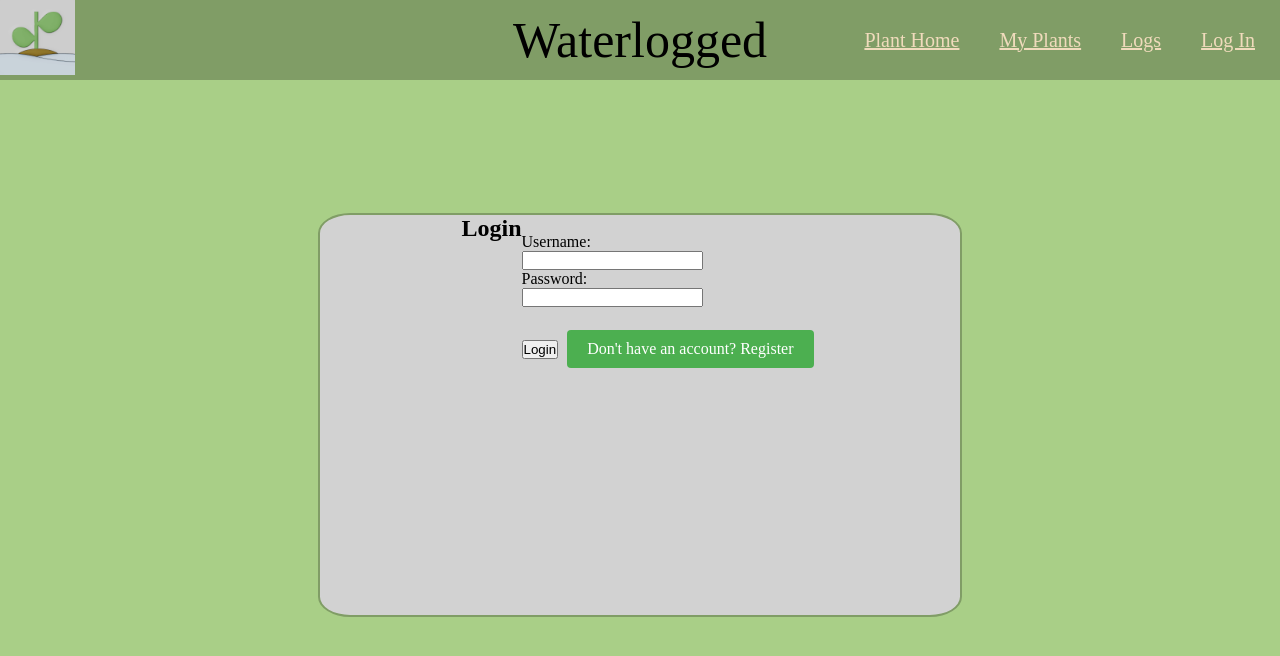
After one commit to SKel1817/waterlogged, a PHP site: page /html/users.php in a window 1280 px wide. The commit adds this page. Shown: the top 656 px of the page. Run offline with PHP 8.4, Linux system fonts and the light colour scheme.

Commit message:
php without images working

```diff
--- a/css/mainStyle.css
+++ b/css/mainStyle.css
@@ -55,6 +55,17 @@ article {
   height: 30vh;
   border: #809d66 2px solid;
   border-radius: 5%;
+  position: absolute;
+  top: 50%;
+  left: 50%;
+  transform: translate(-50%, -50%);
+}
+
+#registerForm {
+  position: absolute;
+  top: 50%;
+  left: 50%;
+  transform: translate(-50%, -50%);
 }
 
 .login {
@@ -98,3 +109,16 @@ article {
   border-radius: 4px;
   cursor: pointer;
 }
+
+.register-button {
+  display: inline-block;
+  padding: 10px 20px;
+  margin: 5px;
+  background-color: #4CAF50; /* or any color you prefer */
+  color: white;
+  text-align: center;
+  text-decoration: none;
+  border: none;
+  border-radius: 4px;
+  cursor: pointer;
+}
--- a/html/users.html
+++ b/html/users.html
@@ -18,7 +18,7 @@
         </div>
         <div class="please"style="position: absolute; left: 50%; transform: translateX(-50%);">Waterlogged</div>
         <ul>
-          <li><a href="../index.html">Plant Home</a></li>
+          <li><a href="../index.php">Plant Home</a></li>
           <li><a href="./myPlants.html">My Plants</a></li>
           <li><a href="./logs.html">Logs</a></li>
           <li><a href="#">Log In</a></li>
@@ -31,7 +31,7 @@
       <div>
         <article>
           <form action="/action_page.php">
-            <label for="fname">First name:</label><br>
+            <label for="username">First name:</label><br>
             <input type="text" id="fname" name="fname" value=""><br>
             <label for="lname">Last name:</label><br>
             <input type="text" id="lname" name="lname" value=""><br><br>
--- /dev/null
+++ b/html/users.php
@@ -0,0 +1,107 @@
+<?php
+session_start();
+
+// Define variables for database connection
+$servername = "localhost";
+$dbUsername = "cof";
+$dbPassword = "cOwmoo1324!";
+$dbname = "waterlogged";
+
+// Create database connection
+$conn = new mysqli($servername, $dbUsername, $dbPassword, $dbname);
+
+// Check database connection
+if ($conn->connect_error) {
+    die("Connection failed: " . $conn->connect_error);
+}
+
+// Initialize variables
+$username = "";
+$password = "";
+$error = "";
+$loggedInUser = "";
+$loggedInName = "";
+
+// Process form submission
+if ($_SERVER["REQUEST_METHOD"] == "POST") {
+    if (isset($_POST['login'])) {
+        // Login logic
+        $username = $conn->real_escape_string($_POST['username']);
+        $password = $conn->real_escape_string($_POST['password']);
+
+        $sql = "SELECT id FROM users WHERE username = '$username' AND password = '$password'";
+        $result = $conn->query($sql);
+
+        if ($result->num_rows == 1) {
+            $user = $result->fetch_assoc();
+            $_SESSION['user_id'] = $user['id'];
+            header("Location: ../html/myPlants.php"); // Redirect to the plants page
+            exit();
+        } else {
+            $error = "Invalid username or password.";
+        }
+    }
+}
+if (isset($_SESSION['user_id'])) {
+    $loggedInUser = $_SESSION['user_id'];
+
+}
+
+$conn->close();
+?>
+
+<!DOCTYPE html>
+<html lang="en">
+<head>
+    <meta charset="UTF-8" />
+    <meta name="viewport" content="width=device-width, initial-scale=1.0" />
+    <title>Log In / Register</title>
+    <link rel="stylesheet" href="../css/mainStyle.css" />
+</head>
+<body>
+    <header>
+        <nav class="nav-links">
+            <div class="logo">
+                <img src="../images/Waterlogged_Logo.png" alt="Waterlogged Logo" id="logo"/>
+            </div>
+            <div class="please" style="position: absolute; left: 50%; transform: translateX(-50%);">
+                Waterlogged
+            </div>
+            <ul>
+            <li><a href="../index.php">Plant Home</a></li>
+            <li><a href="../html/myPlants.php">My Plants</a></li>
+            <li><a href="../html/logs.php">Logs</a></li>
+            <li><a href="#">Log In</a></li>
+        </ul>
+        </nav>
+    </header>
+
+    <section class="login">
+        <?php if ($error): ?>
+            <p><?php echo $error; ?></p>
+        <?php endif; ?>
+        <?php if ($loggedInUser): ?>
+        <p>Already logged in as <?php echo htmlspecialchars($loggedInUser); ?></p>
+        <form action="logout.php" method="post">
+            <input type="submit" name="logout" value="Sign Out">
+        </form>
+        <?php endif; ?>
+        <!-- Login Form -->
+        <?php if (!$loggedInUser): ?>
+            <article id="registerForm">
+                <h2>Login</h2>
+                <form action="users.php" method="post">
+                    <br>
+                    <label for="username">Username:</label><br>
+                    <input type="text" id="username" name="username" value=""><br>
+                    <label for="password">Password:</label><br>
+                    <input type="password" id="password" name="password" value=""><br><br>
+                    <input type="submit" name="login" value="Login">
+                    <a class="register-button" href='../html/register.php'>Don't have an account? Register</a>
+                </form>
+            </article>
+        <?php endif; ?>
+        <script>
+    </section>
+</body>
+</html>
```
Also changed, not shown: html/logout.php (added, +16 -0 lines), html/logs.php (+33 -6 lines), html/myPlant.php (added, +86 -0 lines), html/myPlants.html (+4 -4 lines), html/register.html (deleted, +0 -29 lines), html/register.php (added, +106 -0 lines).
